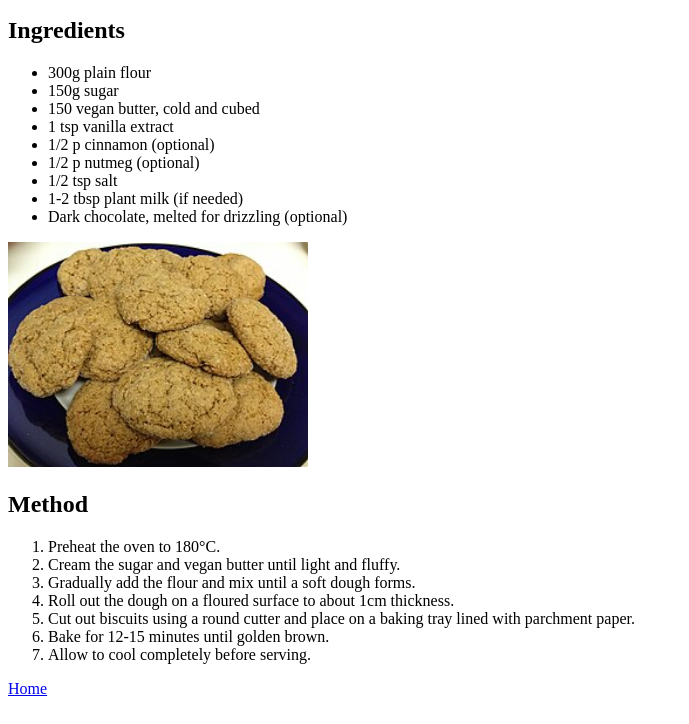
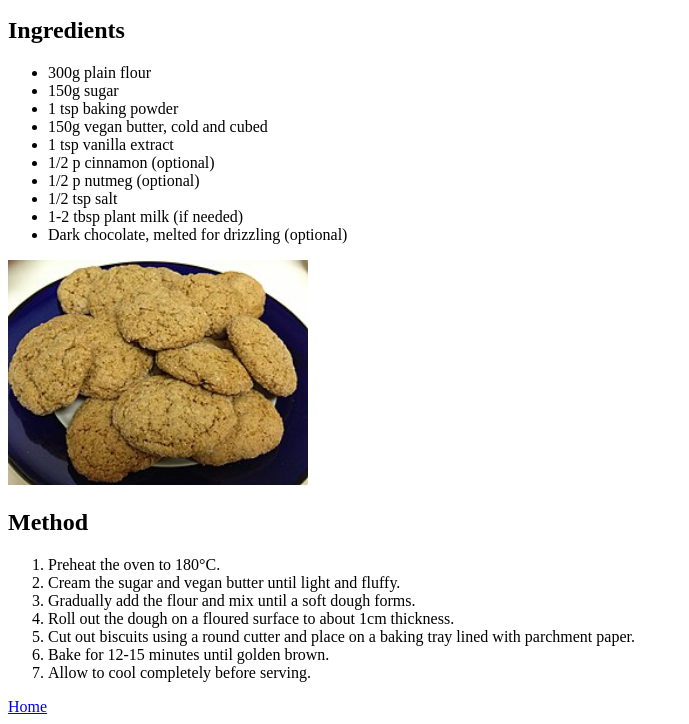
Before and after one commit to TvonSween/odin-recipes, a plain HTML site: page recipes/biscuits.html in a window 1280 px wide. Shown: the part 101-825 px from the top of the page, without its empty margins (0-689 px from the left). Drawn offline with Linux system fonts and the light colour scheme.

```diff
--- a/recipes/biscuits.html
+++ b/recipes/biscuits.html
@@ -12,8 +12,8 @@
     <h2>Ingredients</h2>
     <ul><li>300g plain flour</li>
         <li>150g sugar</li>
-        <li
-        <li>150 vegan butter, cold and cubed</li>
+        <li>1 tsp baking powder</li>
+        <li>150g vegan butter, cold and cubed</li>
         <li>1 tsp vanilla extract</li>
         <li>1/2 p cinnamon (optional)</li>
         <li>1/2 p nutmeg (optional)</li>
```
Also changed, not shown: index.html (+2 -0 lines).
